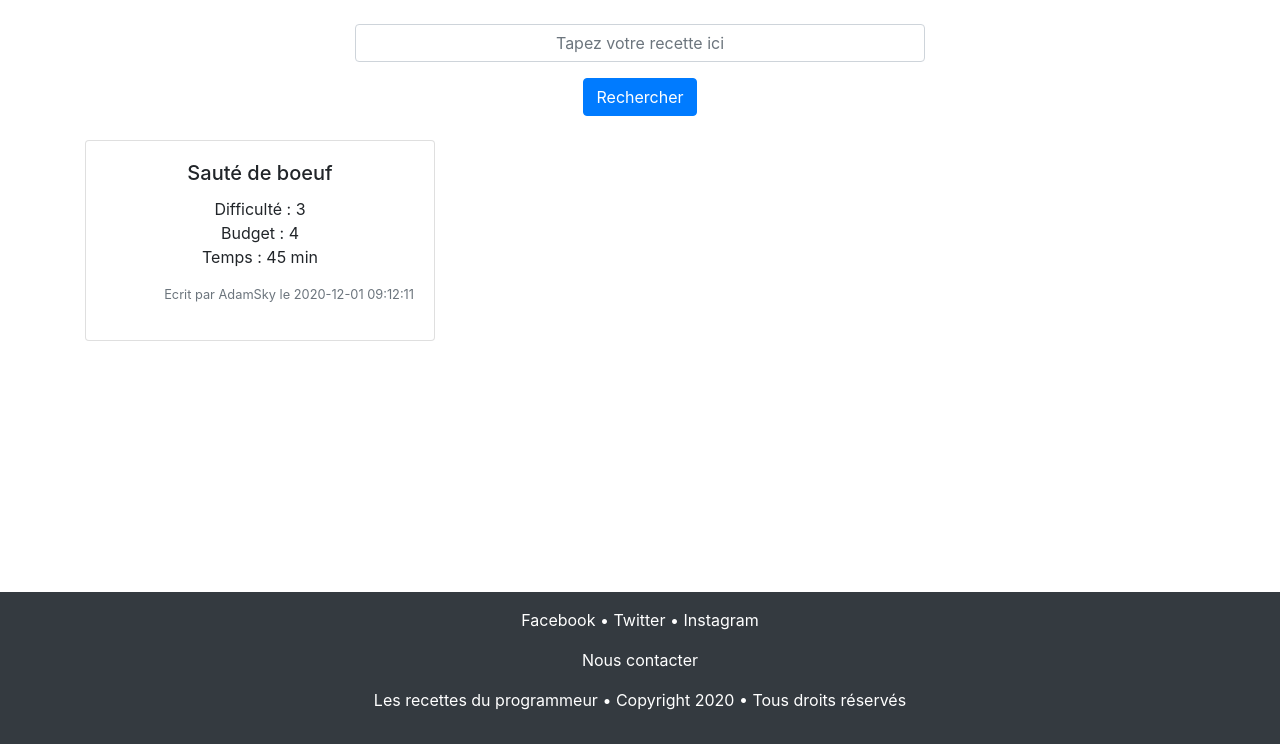
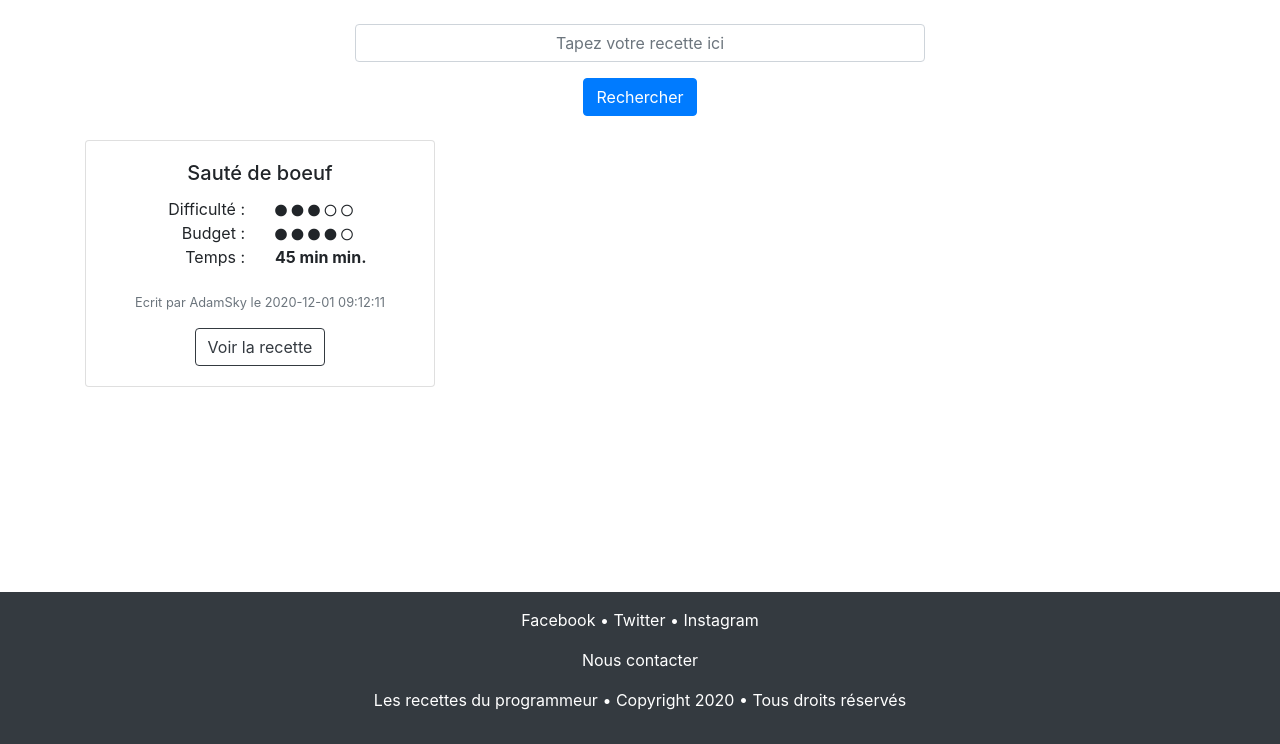
Before and after one commit to RenaudCini/projet-web-3, a PHP site: page /liste_recettes/liste_recettes_pg.php in a window 1280 px wide. Shown: the part 56-800 px from the top of the page. Run offline with PHP 8.4, Linux system fonts and the light colour scheme; data comes from the database, SQL or seed files in the repository.

Commit message:
Ajout icones et bouton pour afficher la recette dans liste recettes

```diff
--- a/liste_recettes/liste_recettes_pg.php
+++ b/liste_recettes/liste_recettes_pg.php
@@ -33,15 +33,24 @@ $compteur = 0;
         <div class="card">
             <div class="card-body text-center">
                 <h5 class="card-title"><?= $recette['titre'] ?></h5>
-                <p class="card-text">
-                    Difficulté : <?= $recette['difficulte'] ?><br>
-                    Budget : <?= $recette['budget'] ?><br>
-                    Temps : <?= $recette['temps'] ?><br>
-                </p>
-                <p class="text-right small text-secondary"> Ecrit par
+                <div class="row">
+                    <div class="col-md-6 text-right">Difficulté :</div>
+                    <div class="col-md-6 text-left"><?= creerIcones($recette['difficulte'], 'circle') ?></div>
+                </div>
+                <div class="row">
+                    <div class="col-md-6 text-right">Budget :</div>
+                    <div class="col-md-6 text-left"><?= creerIcones($recette['budget'], 'circle') ?></div>
+                </div>
+                <div class="row">
+                    <div class="col-md-6 text-right">Temps :</div>
+                    <div class="col-md-6 text-left"><b><?= $recette['temps'] ?> min.</b></div>
+                </div>
+                <br>
+                <p class="small text-secondary"> Ecrit par
                     <?= $recette['pseudo'] ?> le
                     <?= $recette['date'] ?>
                 </p>
+                <a class="btn btn-outline-dark" target="_blank" href="/fiche_recette/fiche_recette_pg.php?id=<?= $recette['id'] ?>">Voir la recette</a>
             </div>
         </div>
     </div>
--- a/liste_recettes/liste_recettes_sc.php
+++ b/liste_recettes/liste_recettes_sc.php
@@ -1,5 +1,5 @@
 <?php
-require_once (__DIR__ . '/../template/model.php');
+require_once(__DIR__ . '/../template/model.php');
 
 class liste_recettes_sc extends model
 {
@@ -9,6 +9,20 @@ class liste_recettes_sc extends model
         /**
          * Récupération des  recettes
          */
-        return $this->db->selectTouteDonne('SELECT * FROM recettes AS r INNER JOIN utilisateurs AS u ON r.id_utilisateurs = u.id ', $limit, 'ORDER BY r.id DESC');
+        return $this->db->selectTouteDonne('SELECT r.id, r.titre, r.budget, r.difficulte, r.temps, r.date, r.image, u.pseudo
+         FROM recettes AS r INNER JOIN utilisateurs AS u ON r.id_utilisateurs = u.id ', $limit, 'ORDER BY r.id DESC');
     }
 }
+
+function creerIcones($valeur, $typeIcones)
+{
+    $nbIconesRemplies = intval($valeur);
+    $nbIconesVides = 5 - $nbIconesRemplies;
+
+    for ($i = 0; $i < $nbIconesRemplies; $i++) {
+        echo "<i class='fas fa-$typeIcones fa-xs'></i> ";
+    }
+    for ($i = 0; $i < $nbIconesVides; $i++) {
+        echo "<i class='far fa-$typeIcones fa-xs'></i> ";
+    }
+}
```
